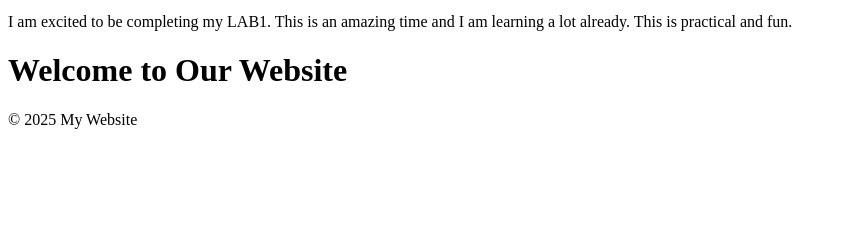
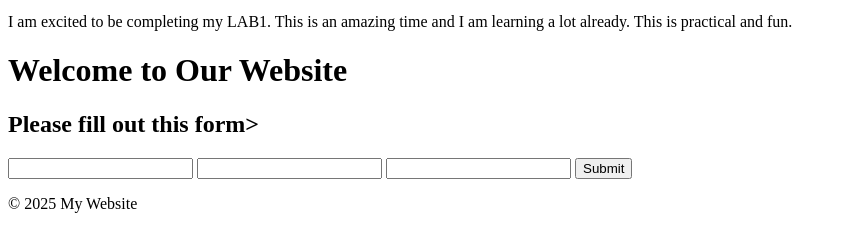
Before and after one commit to 4Drea4/website-project, a plain HTML site: page index.html in a window 1280 px wide. Shown: the part 403-654 px from the top of the page, without its empty margins (0-847 px from the left). Drawn offline with Linux system fonts and the light colour scheme.

Commit message:
Added a form

```diff
--- a/index.html
+++ b/index.html
@@ -14,9 +14,14 @@
         <img src="https://media.giphy.com/media/v1.Y2lkPTc5MGI3NjExZWh4cGp2N3FsMGw5d2VnY3NzYTB6NW9wODUxMjB2dzJ2ZXh4ZHNubiZlcD12MV9naWZzX3NlYXJjaCZjdD1n/JIX9t2j0ZTN9S/giphy.gif"> <img>
         <header> Happy to be here</header>
         <p>I am excited to be completing my LAB1. This is an amazing time and I am learning a lot already. This is practical and fun.</p>
-
       </section>
     <h1>Welcome to Our Website</h1>
+    <h2>Please fill out this form> </h2>
+    <form action="submit"></form>
+    <input type="email">
+    <input type="name">
+    <input type="message">
+    <input type="button" value="Submit">
   </body>
   <footer>
     <p>&copy; 2025 My Website</p>
```
